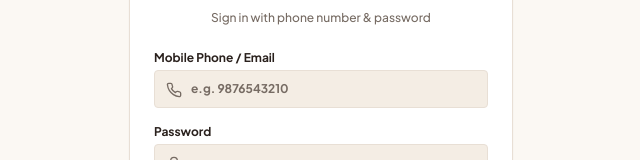
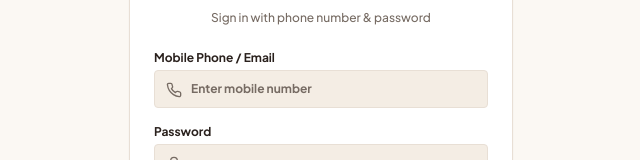
Before and after one commit to abhi3114-glitch/dessert-nation, a React (Vite) app: page / in a window 1280 px wide. Both pictures are taken after a click on the button "Sign Out". Shown: the part 317-477 px from the top of the page, without its empty margins (319-959 px from the left). Built offline with nearby package versions, Linux system fonts and the light colour scheme; no server answers; the database is empty.

Commit message:
fix: login stale closure offline seed remove demo placeholders

```diff
--- a/src/views/LoginView.tsx
+++ b/src/views/LoginView.tsx
@@ -59,7 +59,7 @@ export const LoginView: React.FC<LoginViewProps> = ({ onSuccess }) => {
                 required
                 value={phoneOrEmail}
                 onChange={(e) => setPhoneOrEmail(e.target.value)}
-                placeholder="e.g. 9876543210"
+                placeholder="Enter mobile number"
                 className="w-full bg-cafe-subtle border border-cafe-border rounded-xs pl-9 pr-3 py-2.5 text-cafe-text font-bold placeholder-cafe-muted focus:border-cafe-caramel"
               />
               <Phone className="w-4 h-4 text-cafe-muted absolute left-3 top-3" />
```
